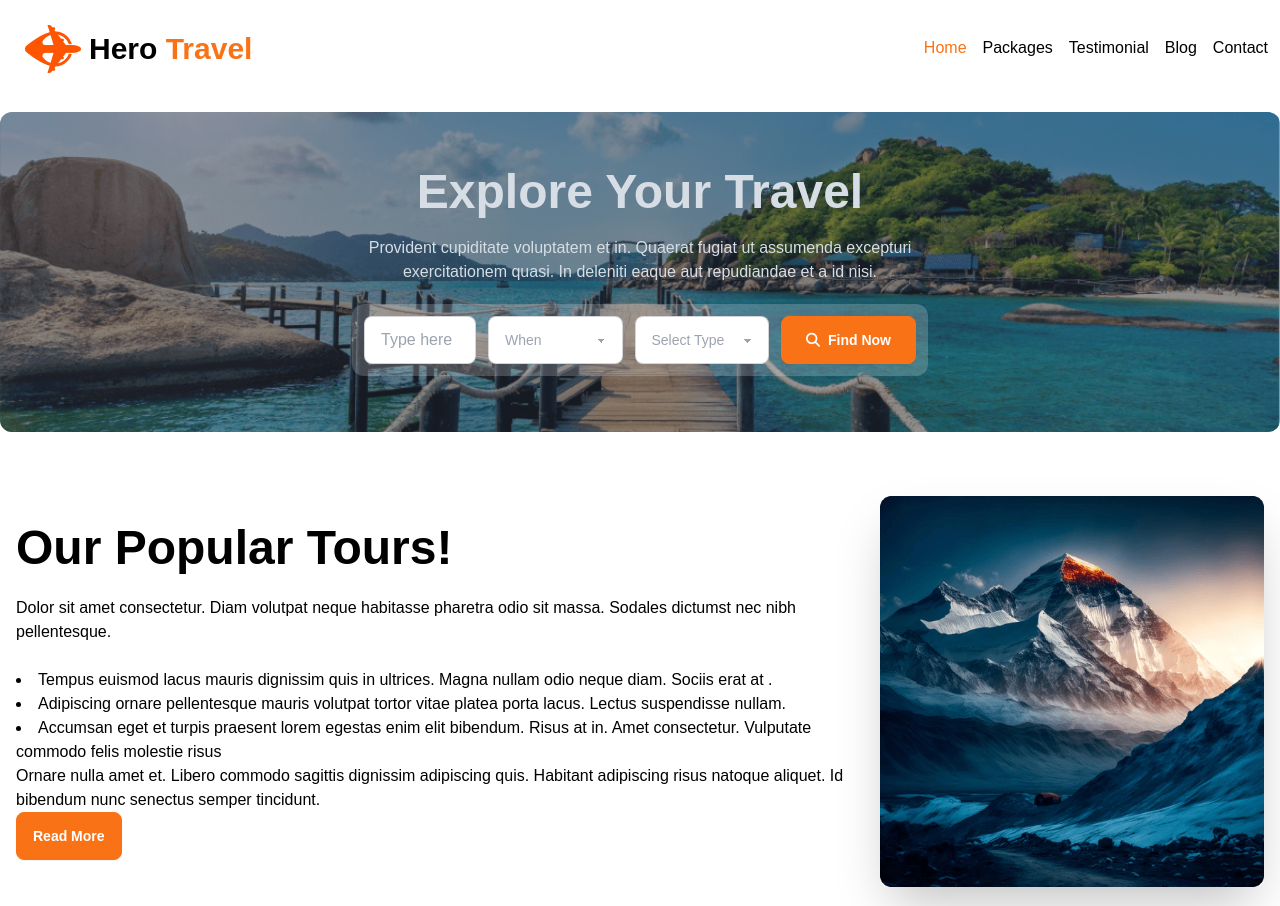
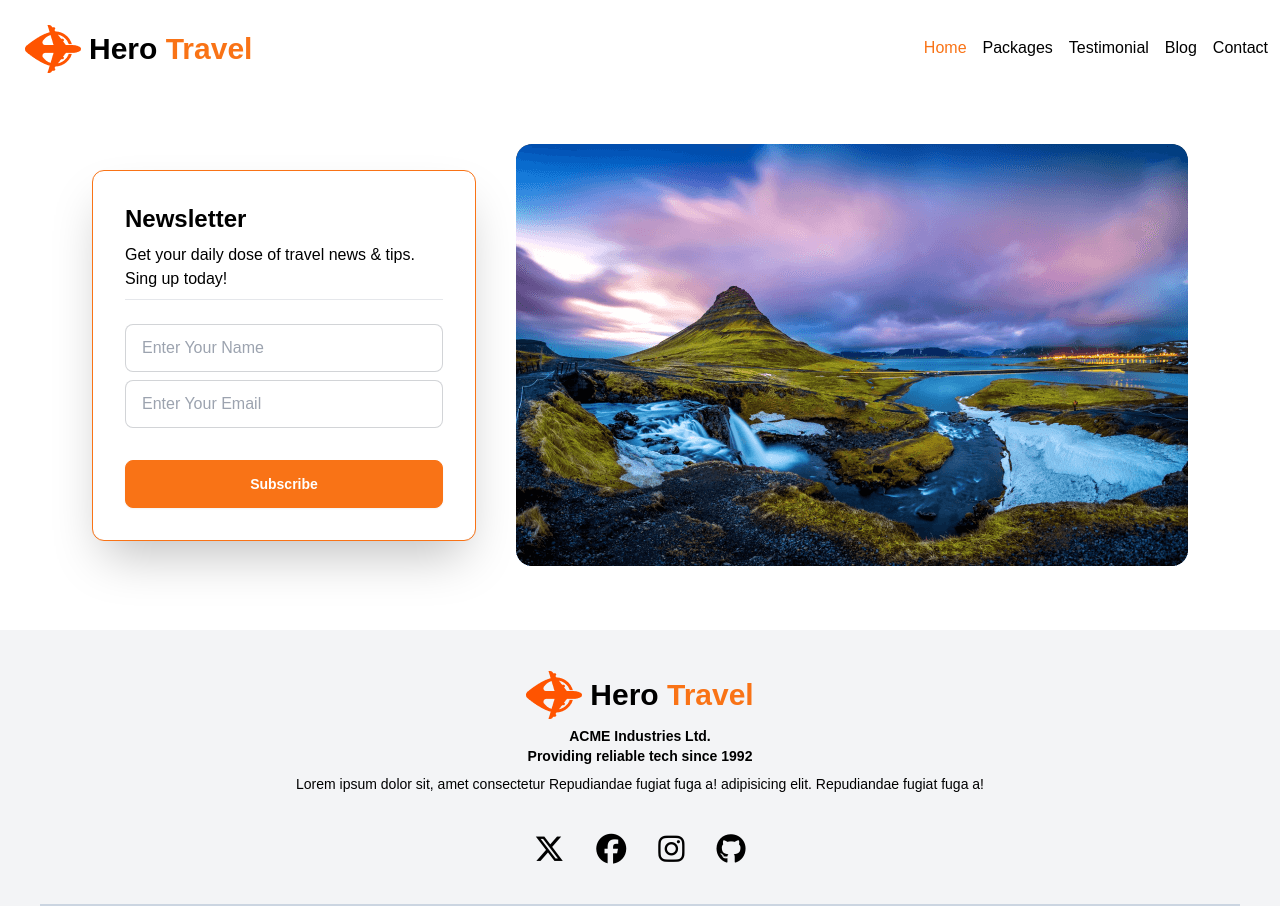
Before and after one commit to sheikhmuhammadantor/assignment-two-batch-9, a plain HTML site: page index.html in a window 1280 px wide. Shown: the top 906 px of the page. Drawn offline with nearby package versions, Linux system fonts and the light colour scheme.

Commit message:
Newsletter Section Done.

```diff
--- a/index.html
+++ b/index.html
@@ -53,7 +53,7 @@
     </header>
 
     <!-- Hero Section -->
-    <section class="container mx-auto my-8 ">
+    <section class="container mx-auto my-8 hidden">
         <div class="hero rounded-xl bg-white" style="background-image: url(./assets/header-bg.png);">
             <div class="hero-overlay bg-opacity-50 rounded-xl"></div>
             <div class="hero-content text-neutral-content text-center">
@@ -83,7 +83,7 @@
     </section>
 
     <!--  Popular Tours Section -->
-    <section class="container mx-auto">
+    <section class="container mx-auto hidden">
         <div class="hero my-12">
             <div class="hero-content flex-col lg:flex-row">
                 <div>
@@ -116,7 +116,7 @@
     </section>
 
     <!-- Choose Destination Section -->
-    <section class="container mx-auto">
+    <section class="container mx-auto hidden">
         <h2 class="text-3xl text-center">Choose Your Destination</h2>
         <p class="text-center text-gray-400 mt-3 max-w-xl mx-auto">
             Lorem ipsum dolor sit amet, consectetur adipisicing elit. Quia totam nemo tempora!
@@ -143,9 +143,9 @@
     </section>
 
     <!-- Deals & Discounts Section -->
-    <section class="container mx-auto my-10">
+    <section class="container mx-auto my-10 hidden">
         <h2 class="text-3xl text-center">Deals & Discounts</h2>
-        <p class="text-center text-gray-400 mt-3 max-w-xl mx-auto">
+        <p class="text-center text-gray-400 my-3 mb-12 max-w-xl mx-auto">
             Dolor sit amet, consectetur adipisicing elit. Quia totam nemo tempora!
             Lorem ipsum dolor sit amet, consectetur adipisicing elit. Quia totam nemo tempora!
         </p>
@@ -241,7 +241,33 @@
     <!-- <section class="container mx-auto"></section> -->
 
     <!-- Newsletter Section -->
-    <!-- <section class="container mx-auto"></section> -->
+    <section class="container mx-auto">
+        <div class="hero my-12">
+            <div class="hero-content flex-col lg:flex-row gap-10">
+                <div class="card bg-base-100 w-full max-w-sm shrink-0 shadow-2xl">
+                    <form class="card-body border border-orange-500 rounded-xl">
+                        <h2 class="text-2xl font-semibold">Newsletter</h2>
+                        <p>Get your daily dose of travel news & tips. Sing up today!</p>
+                        <hr>
+                        <div class="form-control">
+                            <label class="label">
+                            </label>
+                            <input type="text" placeholder="Enter Your Name" class="input input-bordered" required />
+                        </div>
+                        <div class="form-control">
+                            <input type="email" placeholder="Enter Your Email" class="input input-bordered" required />
+                        </div>
+                        <div class="form-control mt-6">
+                            <button class="btn bg-orange-500 border-orange-500 text-white">Subscribe</button>
+                        </div>
+                    </form>
+                </div>
+                <div class="text-center lg:text-left">
+                    <img src="./assets/travel-dot-com.png" alt="">
+                </div>
+            </div>
+        </div>
+    </section>
 
     <!-- Footer Section -->
     <section>
```
